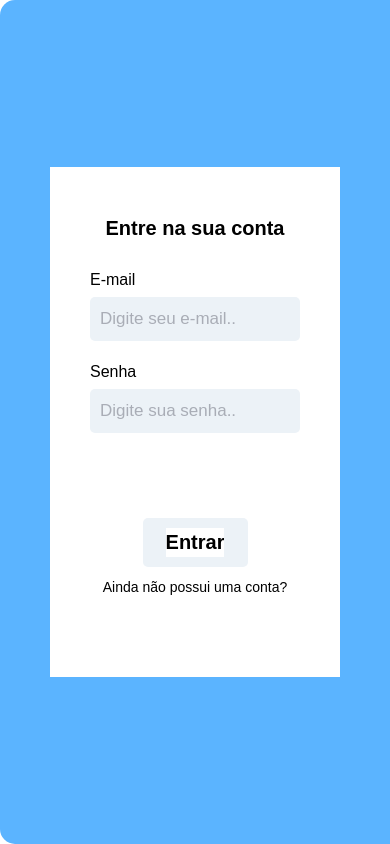
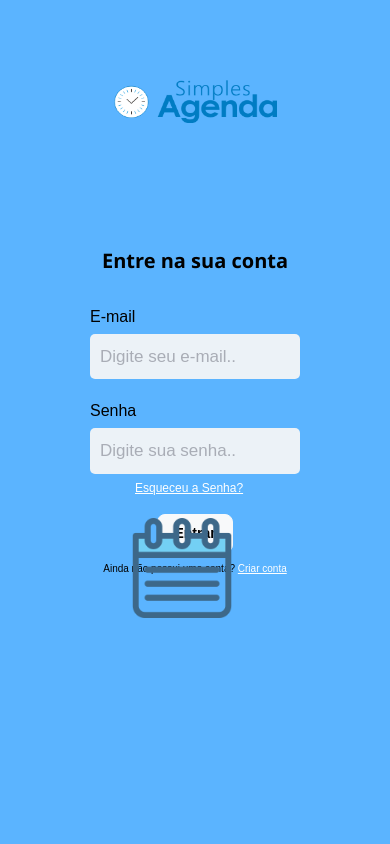
Before and after one commit to diegomartinsoliveira/simples-agenda, a PHP site: page / in a window 390 px wide. Run offline with PHP 8.4, Linux system fonts and the light colour scheme.

Commit message:
refactor: Ajustes tela de login

```diff
--- a/login/index.html
+++ b/login/index.html
@@ -6,7 +6,7 @@
     <meta http-equiv="X-UA-Compatible" content="IE=edge">
     <meta name="viewport" content="width=device-width, initial-scale=1.0">
     <!-- Link CSS -->
-    <link rel="stylesheet" href="https://cdn.jsdelivr.net/npm/bootstrap@3.4.1/dist/css/bootstrap.min.css">
+    <link href="https://cdn.jsdelivr.net/npm/bootstrap@5.3.0-alpha3/dist/css/bootstrap.min.css" rel="stylesheet">
     <link rel="stylesheet" href="style.css">
     <title>Login</title>
 </head>
@@ -14,12 +14,21 @@
 <body>
     <div class="container-login">
         <div class="img-box">
+            <center>
+                <div class="icone-logo">
             <img class="img-logo" src="img/logo.png">
+                </div>
+                <div class="texto-entrar">
             <p class="texto-entrar">Tudo que você precisa para</p>
                 <p class="texto-entrar">fazer seu negócio decolar..</p>
+            </div>
+                <div class="icone-agenda">
             <img class="img-agenda" src="img/agenda.png">
+                </div>
+            </center>
         </div>
         <div class="content-box bg-entrar">
+            <img style="display: none;" class="img-logo-desativada" src="img/logo.png">
             <div class="form-box">
                 <h4 class="titulo-entrar">Entre na sua conta</h4>
                 <br>
@@ -40,19 +49,19 @@
                     </div>
                     <div class="posicao-botao">
                     <div class="botao-entrar">
-                        <input class="input-entrar" type="submit" value="Entrar">
+                        <button type="button" class="btn btn-light btn-lg mb-2 botao-entrar">Entrar</button>
                     </div>
                 </div>
 
                     <div class="input-box sem-conta">
                        <p>Ainda não possui uma conta? <a href="#">Criar conta</a></p>
                     </div>
+                    <img style="display:none;" class="img-agenda-desativada" src="img/agenda.png">
                 </form>
             </div>
         </div>
     </div>
-    <script src="https://code.jquery.com/jquery-1.12.4.min.js" integrity="sha384-nvAa0+6Qg9clwYCGGPpDQLVpLNn0fRaROjHqs13t4Ggj3Ez50XnGQqc/r8MhnRDZ" crossorigin="anonymous"></script>
-    <script src="https://cdn.jsdelivr.net/npm/bootstrap@3.4.1/dist/js/bootstrap.min.js" integrity="sha384-aJ21OjlMXNL5UyIl/XNwTMqvzeRMZH2w8c5cRVpzpU8Y5bApTppSuUkhZXN0VxHd" crossorigin="anonymous"></script>
+    <script src="https://cdn.jsdelivr.net/npm/bootstrap@5.3.0-alpha3/dist/js/bootstrap.bundle.min.js"></script>
   </body>
 
 </body>
--- a/login/style.css
+++ b/login/style.css
@@ -29,22 +29,28 @@
     text-align: center;
 }
 
+.container-conteudo-entrar {
+    align-items: center;
+}
+
 .img-logo {
-    width: 432px;
-    height: 122px;
+    width: 332px;
+    height: 95px;
+    margin: 45px;
 
 }
 
 .img-agenda {
     width: 224px;
     height: 224px;
+    margin: 45px;
 }
 
 .texto-entrar {
     color:#000000;
     text-align: center;
     font-weight: 600;
-    font-size: 20px;
+    font-size: 24px;
     font-family:'Segoe UI', Tahoma, Geneva, Verdana, sans-serif;
 }
 
@@ -52,7 +58,8 @@
     color:#000000;
     text-align: center;
     font-weight: 600;
-    font-size: 20px;
+    font-size: 24px;
+    font-family:'Segoe UI', Tahoma, Geneva, Verdana, sans-serif;
 }
 
 .content-box {
@@ -119,49 +126,12 @@
     border-radius: 5px;
 }
 
-.botao-entrar {
-    width: 50%;
-    padding: 10px;
-    outline: none;
-    font-weight: 400;
-    border: none;
-    font-size: 17px;
-    color: #000000;
-    background-color: #ecf2f7;
-    border-radius: 5px;
-    margin-bottom: 10px;
-    cursor: pointer;
-
+.posicao-botao {
+    text-align: -webkit-center;
 }
 
-.input-entrar {
-    color: #000000;
-    outline: none;
-    border: none;
+.botao-entrar {
     font-weight: 600;
-    cursor: pointer;
-    font-size: 20px;
-    transition: 0.3s;
-    background-color: none;
-}
-
-.content-box .form-box .botao-entrar input[type=submit] {
-    background: #ffffff;
-    color: #000000;
-    outline: none;
-    border: none;
-    font-weight: 600;
-    cursor: pointer;
-    font-size: 20px;
-    transition: 0.3s;
-}
-
-.content-box .form-box .posicao-botao input[type=submit]:hover {
-    background: #3286ca !important;
-}
-
-.posicao-botao {
-    text-align: -webkit-center;
 }
 
 .content-box .form-box .input-box span {
@@ -228,8 +198,9 @@
     text-align: center;
     font-size: 22px;
 }
+
 @media (max-width:868px) {
-    .container-login .img-box{
+    .img-box{
         display: none;
     }
     .container-login .content-box{
@@ -238,7 +209,7 @@
     .container-login .content-box .form-box{
         width: 100%;
         padding: 40px;
-        background: white;
+        background: #5bb4ff;
         margin: 50px;
     }
     .container-login .content-box .form-box h3{
@@ -250,7 +221,54 @@
         flex-wrap: wrap;
     }
     .container-login .content-box .form-box .remember a{
-        margin-top: 20px;
+        padding-left: 60px;
+        font-size: 12px;
+    }
+    .content-box .form-box .input-box p {
+        font-size: 10px;
+    }
+    .botao-entrar {
+        font-size: 14px;
+    }
+
+    .titulo-entrar {
+        font-size: 20px;
+    }
+    .bg-entrar {
+        background-color: #5bb4ff;
+        border-top-left-radius: 0px;
+        border-bottom-left-radius: 0px;
+    }
+    .img-logo-desativada {
+        width: 163px;
+        height: 43px;
+        display: block !important;
+        position: absolute;
+        top: 80px;
+    }
+
+    .img-agenda-desativada {
+        width: 100px;
+        height: 100px;
+        display: block !important;
+        position: absolute;
+        top: 518px;
+        margin-left: 42px;
+    }
+
+    .texto-entrar {
+        color:#000000;
+        text-align: center;
+        font-weight: 600;
+        font-size: 24px;
+        font-family:'Segoe UI', Tahoma, Geneva, Verdana, sans-serif;
+    }
+
+    .img-box {
+        width: 50%;
+        height: 100%;
+        background-color: #ffffff;
+        padding: 20px;
     }
 
 }
```
